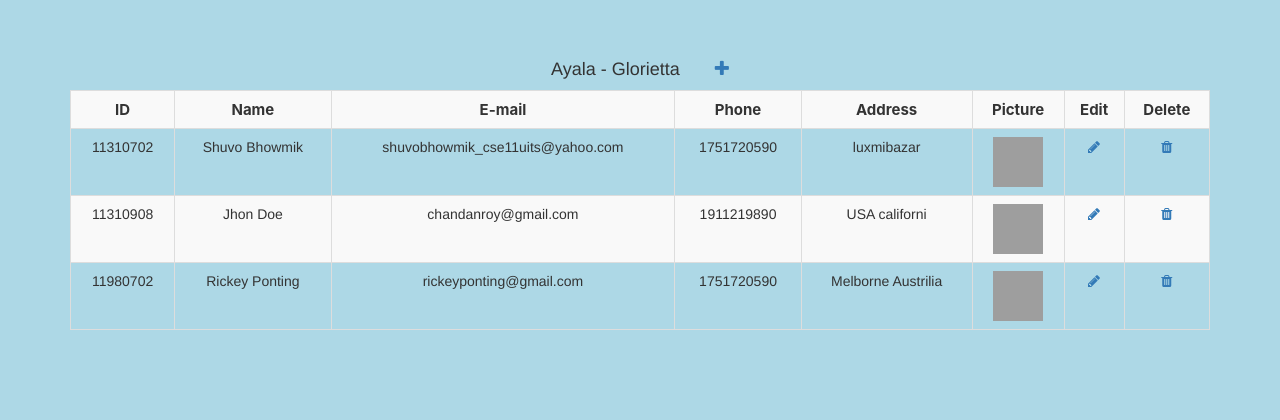
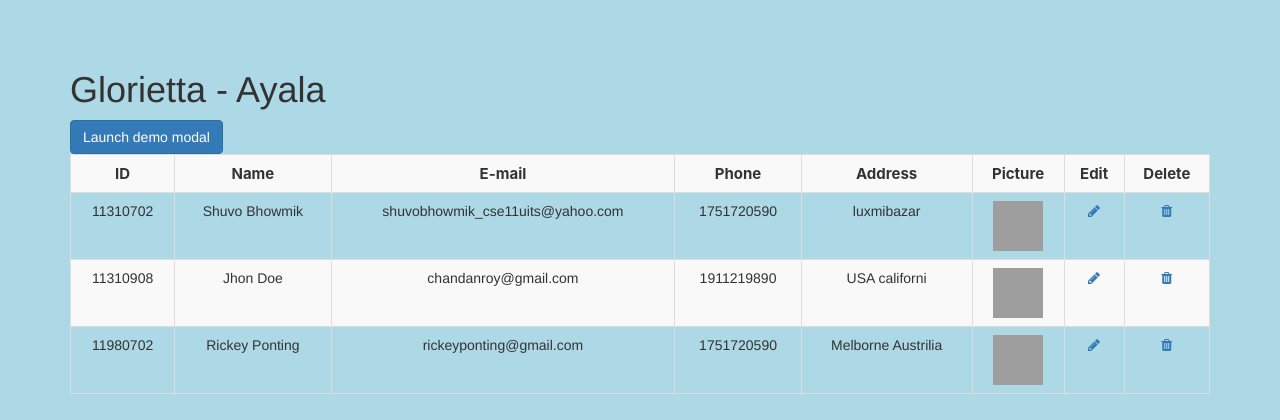
Before and after one commit to BermudezJimmel/Glorietta_Christmas_Event_2021, a PHP site: page / in a window 1280 px wide. Shown: the top 420 px of the page. Run offline with PHP 8.4, Linux system fonts and the light colour scheme; data comes from the database, SQL or seed files in the repository; grey boxes are pictures that could not be loaded.

Commit message:
Design of header

```diff
--- a/index.php
+++ b/index.php
@@ -18,12 +18,16 @@ include('db.php');
 </head>
 <body>
 	<div class="container">
-		<h4 class="text-center">
-		   Ayala - Glorietta
-		   <span style="margin-left: 30px;">
-		   	     <a href="#"><i class="fa fa-plus" data-toggle="modal" data-target="#myModal"></i></a>
-		   </span>
-		</h4>
+		<div id="Admin-Header">
+			<h1>Glorietta - Ayala</h1>
+			<div>
+			<button type="button" class="btn btn-primary" data-toggle="modal" data-target="#myModal">
+				Launch demo modal
+			</button>
+			</div>
+		</div>
+
+
 		<table class="table table-bordered table-striped table-hover">
 			<tr>
 				<th class="text-head">ID</th>
--- a/style.css
+++ b/style.css
@@ -2,6 +2,17 @@ body {
     background-color: lightblue;
     padding-top: 50px;
 }
+
+
+/* Admin Header  */
+#Admin-Header {
+
+}
+
+
+
+
+/* TABLE  */
 
 table {
     overflow-x: auto;
```
